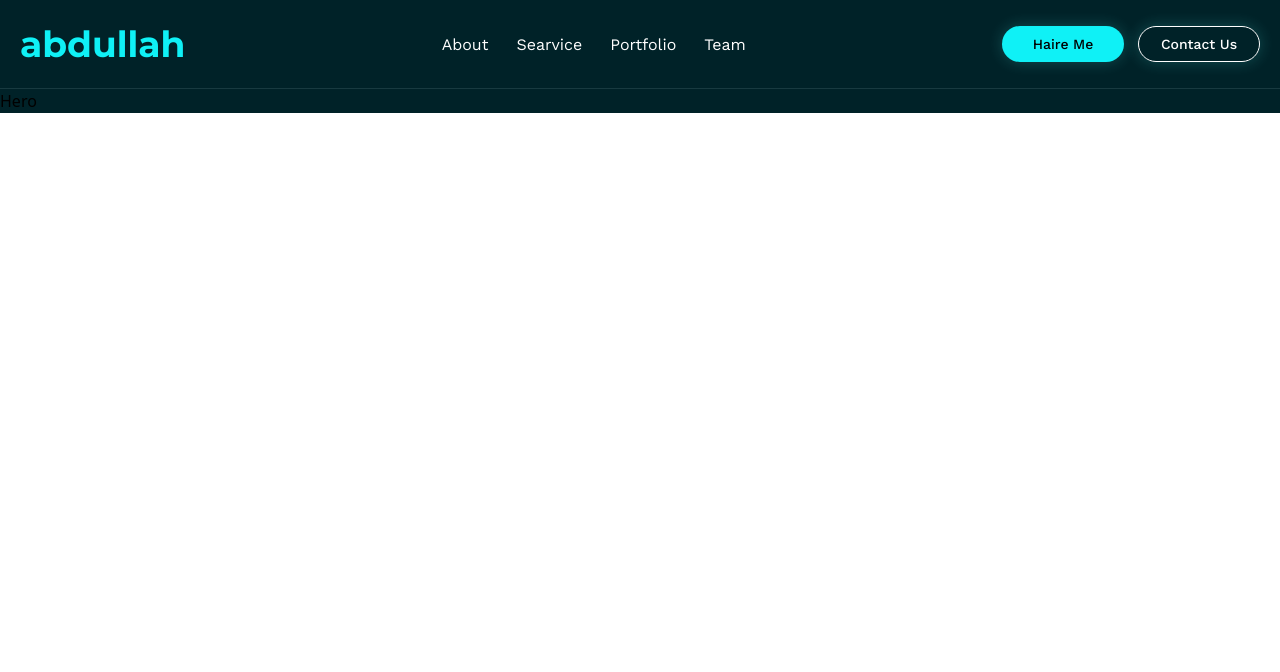
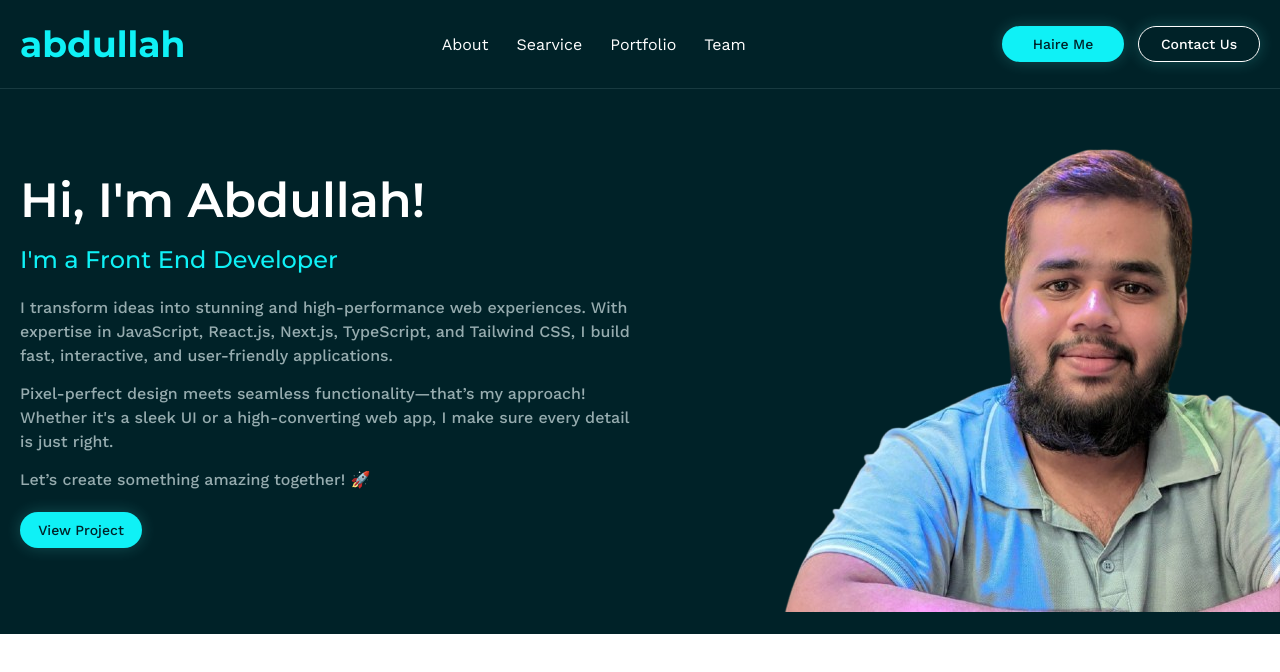
Before and after one commit to bddeveloperabdullah/abdullah, a React (Vite) app: page / in a window 1280 px wide. Shown: the top 672 px of the page. Built offline with nearby package versions, Linux system fonts and the light colour scheme.

Commit message:
Hero Section Done

```diff
--- a/src/components/Hero/Hero.jsx
+++ b/src/components/Hero/Hero.jsx
@@ -1,7 +1,46 @@
 import React from "react";
+import Button from "../../similar/Button";
+import { Link } from "react-router-dom";
 
 const Hero = () => {
-  return <div>Hero</div>;
+  return (
+    <>
+      <section className="py-5.5">
+        <div className="container mx-auto">
+          <div className="flex flex-col-reverse md:flex-row justify-between items-center gap-10 md:gap-0">
+            <div className="w-full md:w-6/12 text-white space-y-2.5 lg:space-y-5 ps-5">
+              <h1 className="text-3xl lg:text-5xl font-montserrat font-semibold">
+                Hi, I'm Abdullah!
+              </h1>
+              <h3 className="text-lg lg:text-2xl text-secondary font-montserrat font-[500]">
+                I'm a Front End Developer
+              </h3>
+              <p className="w-5/6 md:w-auto text-sm lg:text-base text-[#96ACAF] font-worksans font-[500]">
+                I transform ideas into stunning and high-performance web
+                experiences. With expertise in JavaScript, React.js, Next.js,
+                TypeScript, and Tailwind CSS, I build fast, interactive, and
+                user-friendly applications.
+                <span className="hidden lg:block py-3.5">
+                  Pixel-perfect design meets seamless functionality—that’s my
+                  approach! Whether it's a sleek UI or a high-converting web
+                  app, I make sure every detail is just right.
+                </span>{" "}
+                Let’s create something amazing together! 🚀
+              </p>
+              <div>
+                <Button>
+                  <Link to="/portfolio">View Project</Link>
+                </Button>
+              </div>
+            </div>
+            <div>
+              <img className="w-xs md:w-auto" src="/herophoto.png" alt="" />
+            </div>
+          </div>
+        </div>
+      </section>
+    </>
+  );
 };
 
 export default Hero;
--- a/src/similar/Button.jsx
+++ b/src/similar/Button.jsx
@@ -6,7 +6,7 @@ const Button = ({ children, className }) => {
     <>
       <button
         className={cn(
-          "w-[122px] h-[36px] rounded-full bg-secondary text-sm font-worksans font-[500] cursor-pointer shadow-btnShadow",
+          "w-[122px] h-[36px] rounded-full bg-secondary text-primary text-sm font-worksans font-[500] cursor-pointer shadow-btnShadow",
           className
         )}
       >
```
Also changed, not shown: public/herophoto.png (added).
